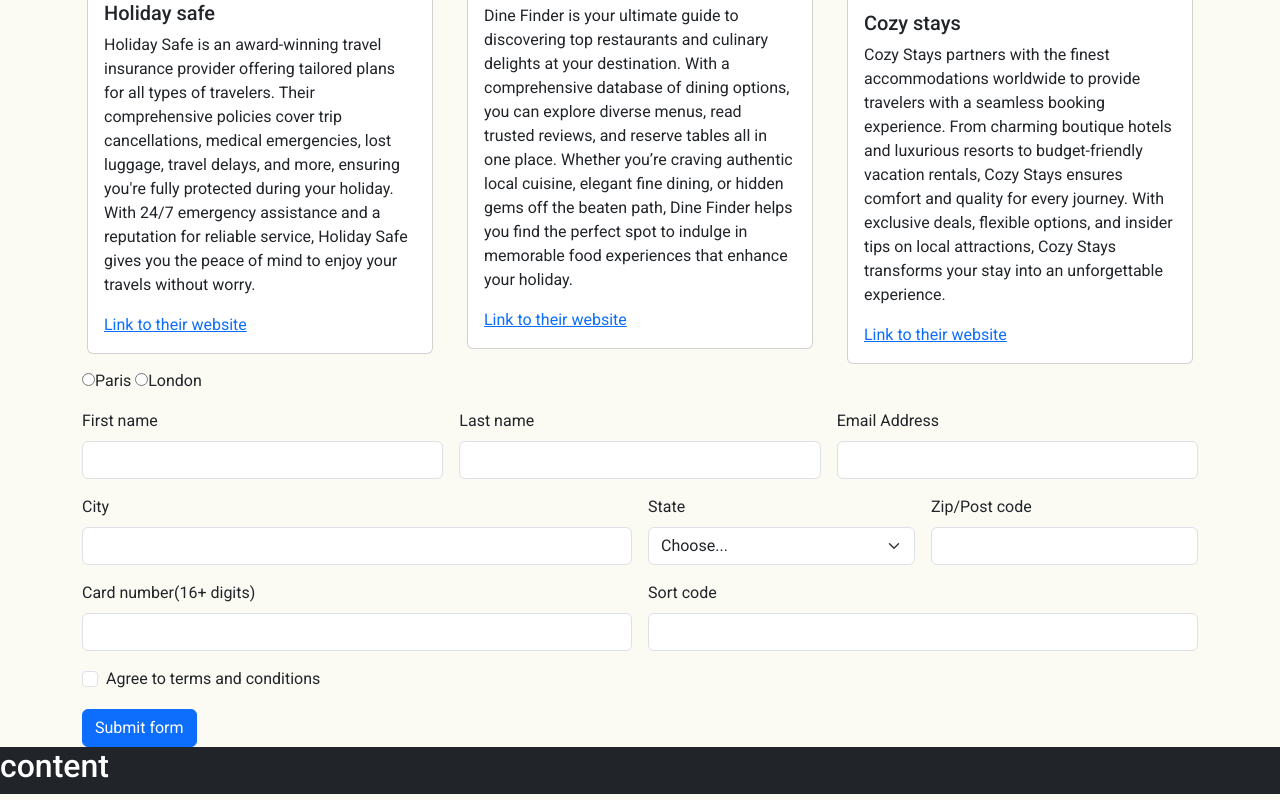
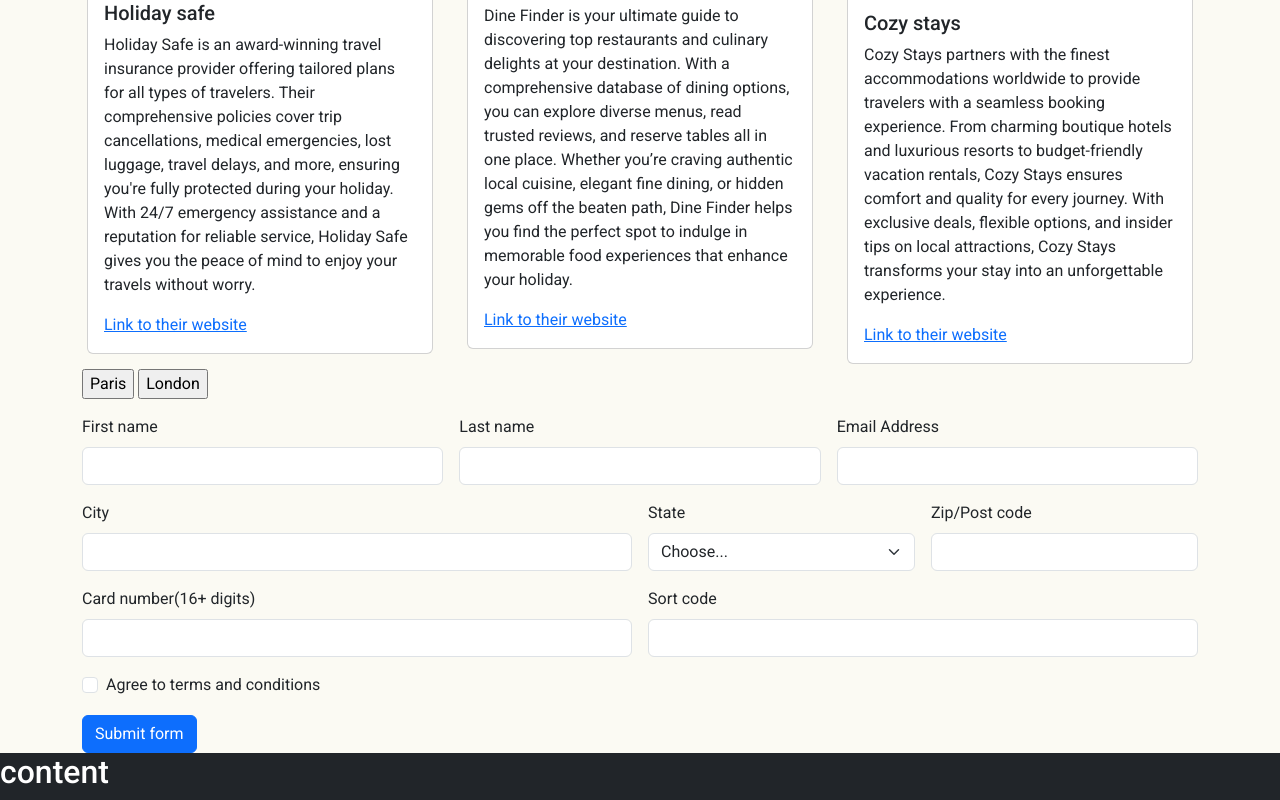
Before and after one commit to JamesBracken/Escape-and-explore, a plain HTML site: page booking.html in a window 1280 px wide. Shown: the part 540-1340 px from the top of the page. Drawn offline with nearby package versions, Linux system fonts and the light colour scheme; some packages are replaced by stand-ins of ours; a web font is replaced by a local one.

Commit message:
Add: placeholder for booking cities

```diff
--- a/booking.html
+++ b/booking.html
@@ -126,8 +126,13 @@
             <div class="container">
                 <form class="row g-3 needs-validation">
                     <div>
-                        <label for="parisCity"><input type="radio" name="paris" id="parisCity"><span>Paris</span></label>
-                        <label for="londonCity"><input type="radio" name="london" id="londonCity"><span>London</span></label>
+                        <input id="" name="" value="Paris" type="button">
+                        <input id="" name="" value="London" type="button">
+
+                        <!-- <label for="parisCity"><input type="radio" name="paris" id="parisCity"><span>Paris</span></label>
+                        <label for="londonCity"><input type="radio" name="london" id="londonCity"><span>London</span></label> -->
+
+
                         <!-- <label for=""><input type="text" name="" id=""></label> -->
                         <!-- <select name="city" id="citySelection">
                             <option value="paris">Paris</option>
```
